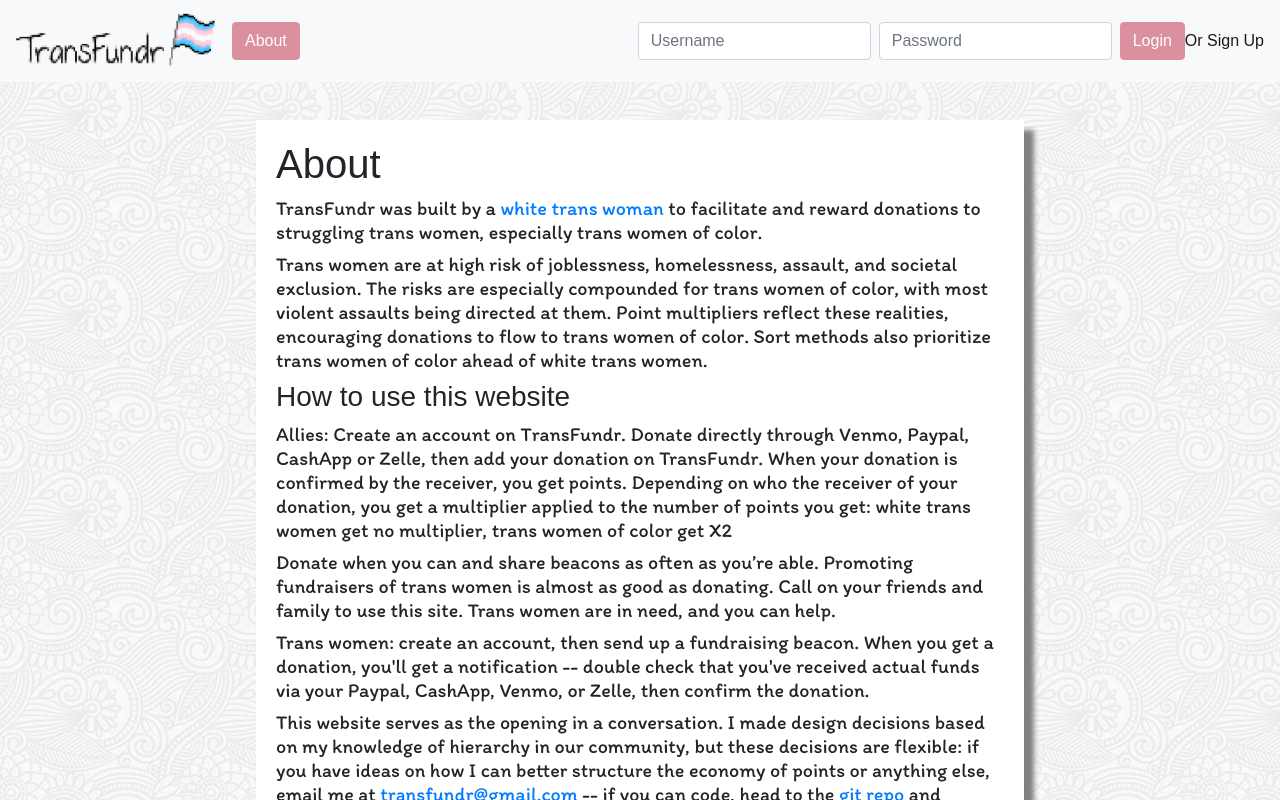
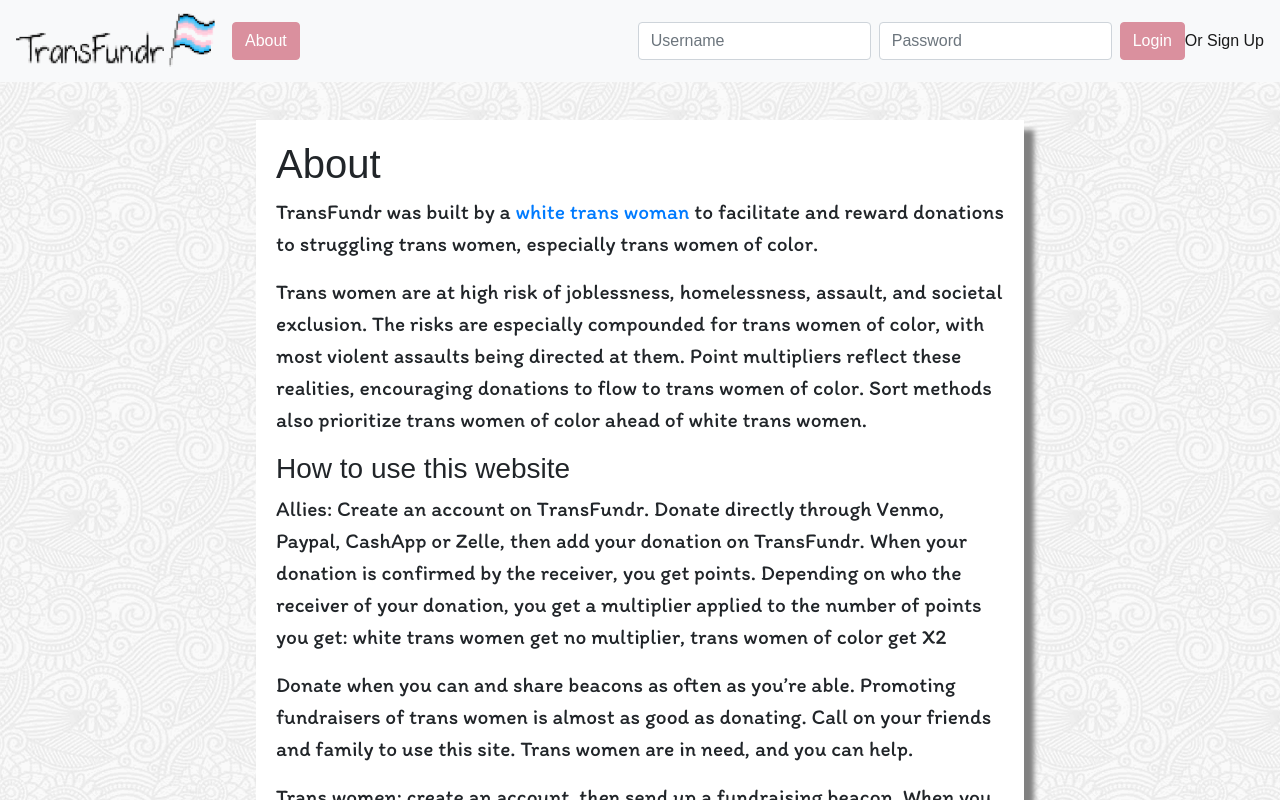
Before and after one commit to LucySuddenly/transfundr-frontend, a React (Create React App) app: page /#/about in a window 1280 px wide. Shown: the top 800 px of the page. Built offline with nearby package versions, Linux system fonts and the light colour scheme; a web font is replaced by a local one.

Commit message:
refactored about component

```diff
--- a/src/App.css
+++ b/src/App.css
@@ -116,6 +116,7 @@ table {
 
 .text {
     font-family: 'Itim', cursive;
+    font-size: 16pt;
 }
 
 body {
--- a/src/components/about.js
+++ b/src/components/about.js
@@ -3,18 +3,18 @@ import React, { Component } from 'react';
 class About  extends Component {
     render() {
         return (
-            <div className="content">
-                <div className="standaloneform">
+            <section className="content">
+                <article className="standaloneform">
                     <h1>About</h1>
-                    <h5 className="text">TransFundr was built by a <a href="http://www.lucysuddenly.com">white trans woman</a> to facilitate and reward donations to struggling trans women, especially trans women of color.  </h5>
-                    <h5 className="text">Trans women are at high risk of joblessness, homelessness, assault, and societal exclusion. The risks are especially compounded for trans women of color, with most violent assaults being directed at them. Point multipliers reflect these realities, encouraging donations to flow to trans women of color. Sort methods also prioritize trans women of color ahead of white trans women. </h5>
+                    <p className="text">TransFundr was built by a <a href="http://www.lucysuddenly.com">white trans woman</a> to facilitate and reward donations to struggling trans women, especially trans women of color.  </p>
+                    <p className="text">Trans women are at high risk of joblessness, homelessness, assault, and societal exclusion. The risks are especially compounded for trans women of color, with most violent assaults being directed at them. Point multipliers reflect these realities, encouraging donations to flow to trans women of color. Sort methods also prioritize trans women of color ahead of white trans women. </p>
                     <h3>How to use this website</h3>
-                    <h5 className="text">Allies: Create an account on TransFundr. Donate directly through Venmo, Paypal, CashApp or Zelle, then add your donation on TransFundr. When your donation is confirmed by the receiver, you get points. Depending on who the receiver of your donation, you get a multiplier applied to the number of points you get: white trans women get no multiplier, trans women of color get X2</h5>
-                    <h5 className="text">Donate when you can and share beacons as often as you’re able. Promoting fundraisers of trans women is almost as good as donating. Call on your friends and family to use this site. Trans women are in need, and you can help.</h5>
-                    <h5 className="text">Trans women: create an account, then send up a fundraising beacon. When you get a donation, you'll get a notification -- double check that you've received actual funds via your Paypal, CashApp, Venmo, or Zelle, then confirm the donation. </h5>
-                    <h5 className="text">This website serves as the opening in a conversation. I made design decisions based on my knowledge of hierarchy in our community, but these decisions are flexible: if you have ideas on how I can better structure the economy of points or anything else, email me at <a href="mailto:transfundr@gmail.com">transfundr@gmail.com</a> -- if you can code, head to the <a href="https://github.com/LucySuddenly/transfundr-frontend">git repo</a> and submit a pull request.</h5>
-                </div>
-            </div>
+                    <p className="text">Allies: Create an account on TransFundr. Donate directly through Venmo, Paypal, CashApp or Zelle, then add your donation on TransFundr. When your donation is confirmed by the receiver, you get points. Depending on who the receiver of your donation, you get a multiplier applied to the number of points you get: white trans women get no multiplier, trans women of color get X2</p>
+                    <p className="text">Donate when you can and share beacons as often as you’re able. Promoting fundraisers of trans women is almost as good as donating. Call on your friends and family to use this site. Trans women are in need, and you can help.</p>
+                    <p className="text">Trans women: create an account, then send up a fundraising beacon. When you get a donation, you'll get a notification -- double check that you've received actual funds via your Paypal, CashApp, Venmo, or Zelle, then confirm the donation. </p>
+                    <p className="text">This website serves as the opening in a conversation. I made design decisions based on my knowledge of hierarchy in our community, but these decisions are flexible: if you have ideas on how I can better structure the economy of points or anything else, email me at <a href="mailto:transfundr@gmail.com">transfundr@gmail.com</a> -- if you can code, head to the <a href="https://github.com/LucySuddenly/transfundr-frontend">git repo</a> and submit a pull request.</p>
+                </article>
+            </section>
         );
     }
 }
```
